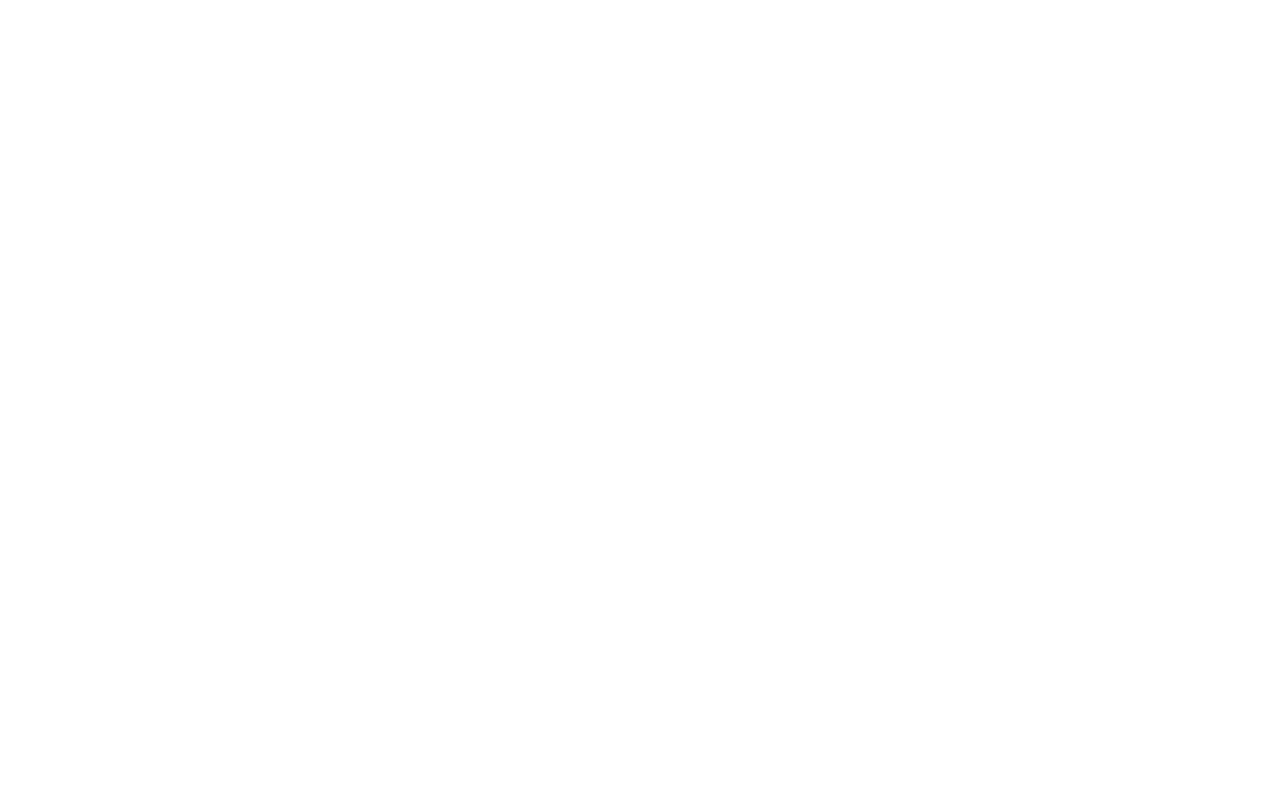
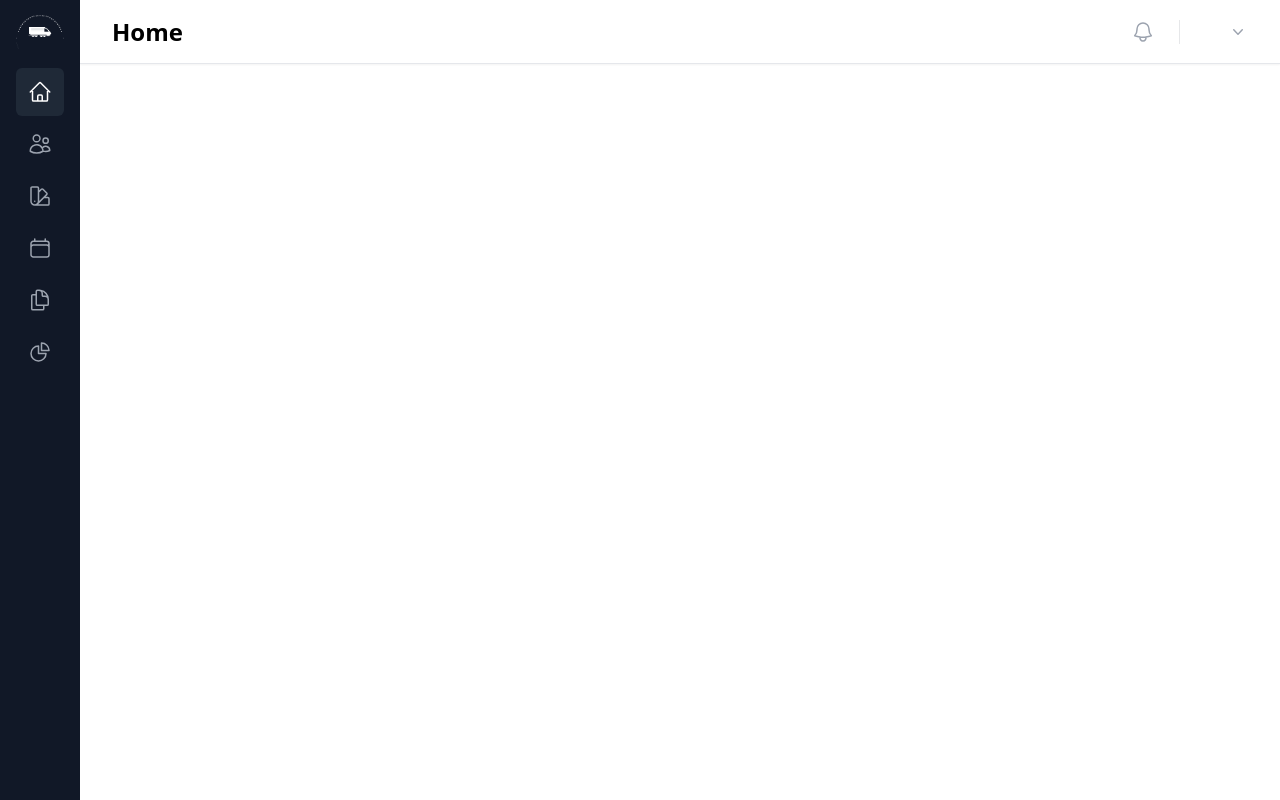
Before and after one commit to Flashminat0/Ticket_Reservation_Frontend, a React (Vite) app: page /trains in a window 1280 px wide. Before the commit this address had no page. Built offline with nearby package versions, Linux system fonts and the light colour scheme.

Commit message:
trains + schedule pages added

```diff
--- a/src/layout/security.tsx
+++ b/src/layout/security.tsx
@@ -16,6 +16,7 @@ import {
     HomeIcon,
     UsersIcon,
     XMarkIcon,
+    SwatchIcon
 } from '@heroicons/react/24/outline'
 import {ChevronDownIcon} from '@heroicons/react/20/solid'
 import {PageState} from "../features/pageSlice.ts";
@@ -166,8 +167,8 @@ const Security = () => {
     const navigation: Navigation[] = [
         {name: 'Dashboard', href: '/', icon: HomeIcon, current: false},
         {name: 'Team', href: '/user-management', icon: UsersIcon, current: false},
+        {name: 'Trains', href: '/trains', icon: SwatchIcon, current: false},
         {name: 'Schedule', href: '/schedule', icon: CalendarIcon, current: false},
-        {name: 'Projects', href: '#', icon: FolderIcon, current: false},
         {name: 'Documents', href: '#', icon: DocumentDuplicateIcon, current: false},
         {name: 'Reports', href: '#', icon: ChartPieIcon, current: false},
     ]
--- /dev/null
+++ b/src/pages/train.tsx
@@ -0,0 +1,11 @@
+import React from 'react';
+
+const Train = () => {
+    return (
+        <div>
+
+        </div>
+    );
+};
+
+export default Train;
--- a/src/router.tsx
+++ b/src/router.tsx
@@ -13,6 +13,7 @@ import Logout from "./pages/auth/logout.tsx";
 import Settings from "./pages/settings.tsx";
 import UserManagement from "./pages/userManagement.tsx";
 import Schedule from "./pages/schedule.tsx";
+import Train from "./pages/train.tsx";
 
 
 const Router = () => {
@@ -22,6 +23,7 @@ const Router = () => {
                 <Route path="/" element={<Security/>}>
                     <Route path="/" element={<Home/>}/>
                     <Route path="/user-management" element={<UserManagement/>}/>
+                    <Route path="/trains" element={<Train/>}/>
                     <Route path="/schedule" element={<Schedule/>}/>
                     <Route path="/settings" element={<Settings/>}/>
 
```
